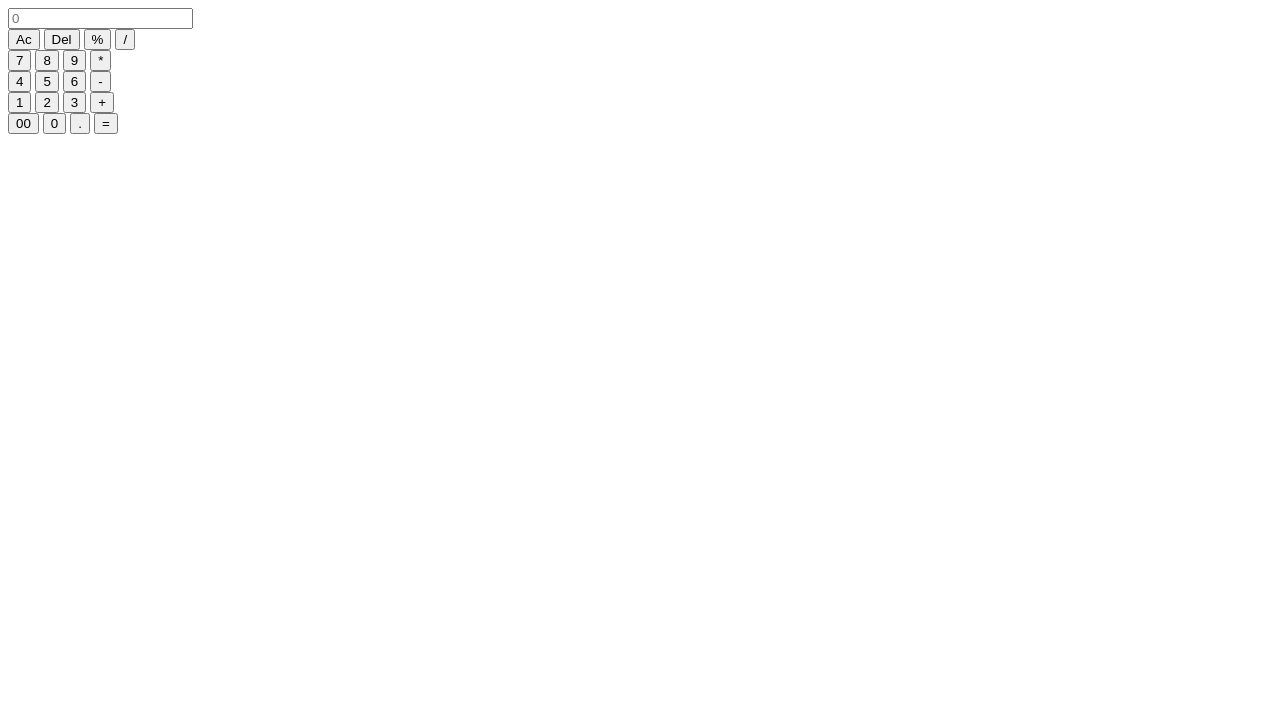
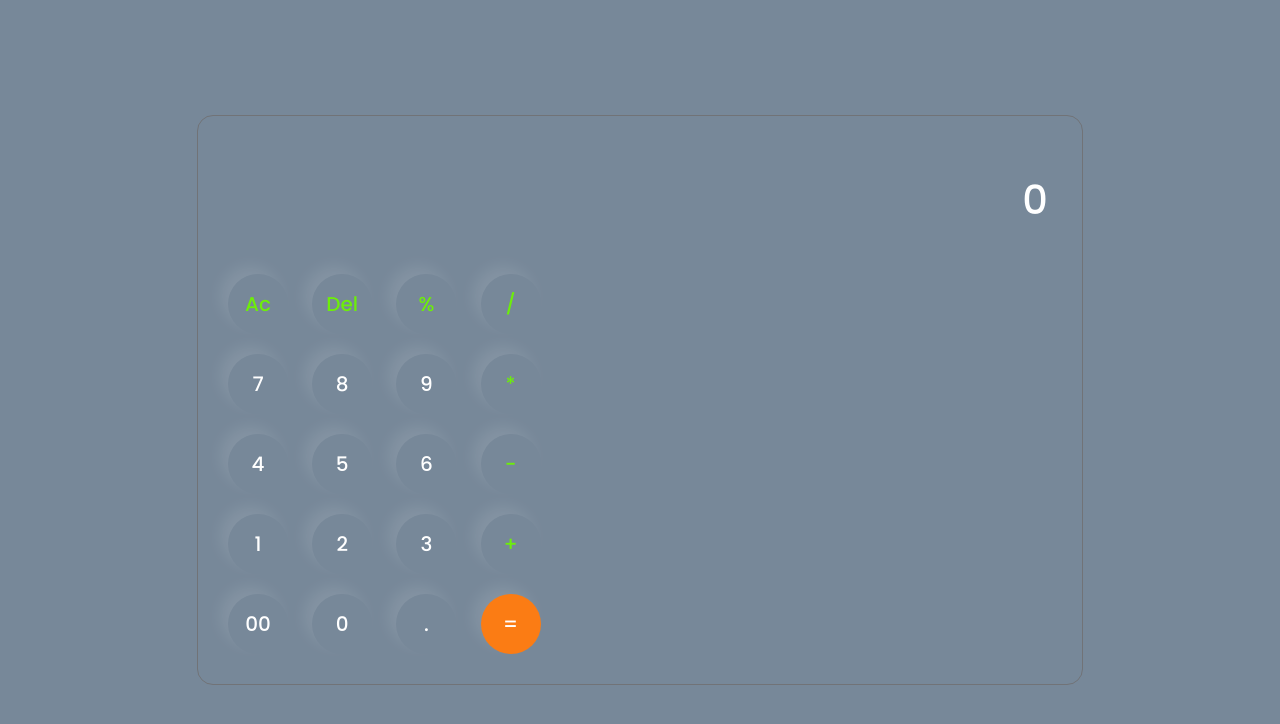
Before and after one commit to Ranjith-Kondra/Calculator_App, a plain HTML site: page index.html in a window 1280 px wide. Drawn offline with Linux system fonts and the light colour scheme.

Commit message:
Add Css Style

```diff
--- a/index.html
+++ b/index.html
@@ -3,6 +3,7 @@
 <head>
     <meta charset="UTF-8">
     <meta name="viewport" content="width=device-width, initial-scale=1.0">
+    <link rel = "stylesheet" href = "style.css">
     <title>Calculator</title>
 </head>
 <body>
@@ -10,34 +11,34 @@
         <input type = "text" placeholder="0">
        <div>
 
-        <button>Ac</button>
-        <button>Del</button>
-        <button>%</button>
-        <button>/</button>
+        <button class = "operator">Ac</button>
+        <button class = "operator">Del</button>
+        <button class = "operator">%</button>
+        <button class = "operator">/</button>
        </div>
        <div>
         <button>7</button>
         <button>8</button>
         <button>9</button>
-        <button>*</button>
+        <button class = "operator">*</button>
        </div>
        <div>
         <button>4</button>
         <button>5</button>
         <button>6</button>
-        <button>-</button>
+        <button class = "operator">-</button>
        </div>
        <div>
         <button>1</button>
         <button>2</button>
         <button>3</button>
-        <button>+</button>
+        <button class = "operator">+</button>
        </div>
        <div>
         <button>00</button>
         <button>0</button>
         <button>.</button>
-        <button>=</button>
+        <button class = "equalBtn">=</button>
        </div>
     </div>
 
--- a/style.css
+++ b/style.css
@@ -0,0 +1,59 @@
+@import url('https://fonts.googleapis.com/css2?family=Poppins:wght@500&display=swap');
+
+*{
+    margin : 0;
+    padding : 0;
+    box-sizing : border-box;
+    font-family: 'Poppins', sans-serif;
+
+}
+body{
+    width : 100%;
+    height: 100vh;
+    display : flex;
+    justify-content: center;
+    align-items: center;
+    background : lightslategrey;
+}
+
+.calculator{
+    border: 1px solid #717377;
+    padding : 20px;
+    border-radius: 16px;
+    background : transparent;
+    box-shadow: 0px 3px 15px rgba(red, green, blue, alpha);
+
+}
+input{
+    width : 100%;
+    border : none;
+    padding : 24px;
+    margin : 10px;
+    background: transparent;
+    box-shadow: 0px 3px 15px rgbs(84, 84, 84, 0.1);
+    font-size: 40px;
+    text-align: right;
+    cursor : pointer;
+}
+input::placeholder{
+    color : #ffffff;
+
+}
+button{
+    border : none;
+    width : 60px;
+    height: 60px;
+    margin : 10px;
+    border-radius: 50%;
+    background : transparent;
+    color : #ffff;
+    font-size: 20px;
+    box-shadow: -8px -8px 15px rgba(255, 255, 255, 0.1);
+    cursor : pointer;
+}
+.equalBtn{
+    background-color: #fb7c14;
+}
+.operator{
+    color: #6dee0a;
+}
```
